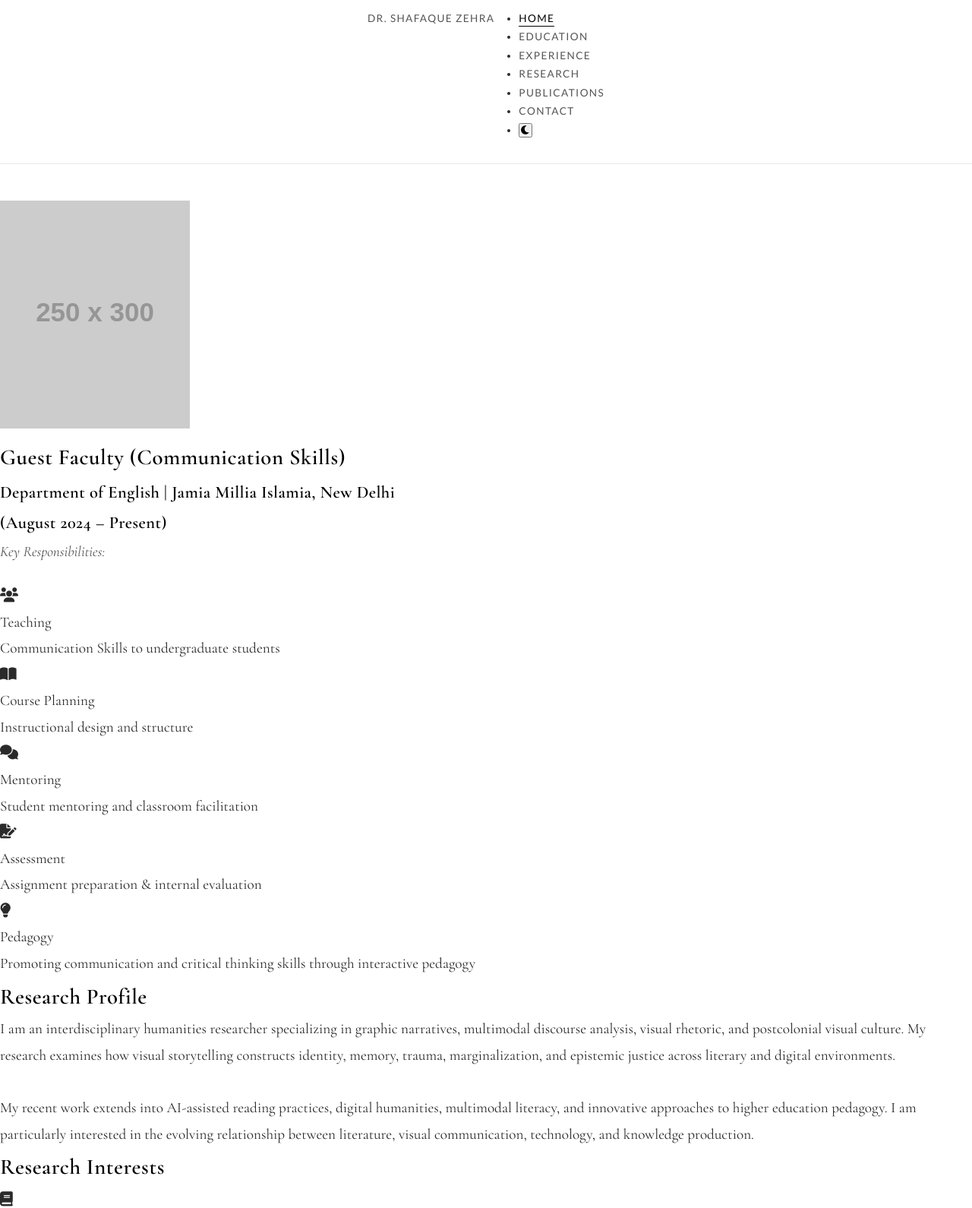
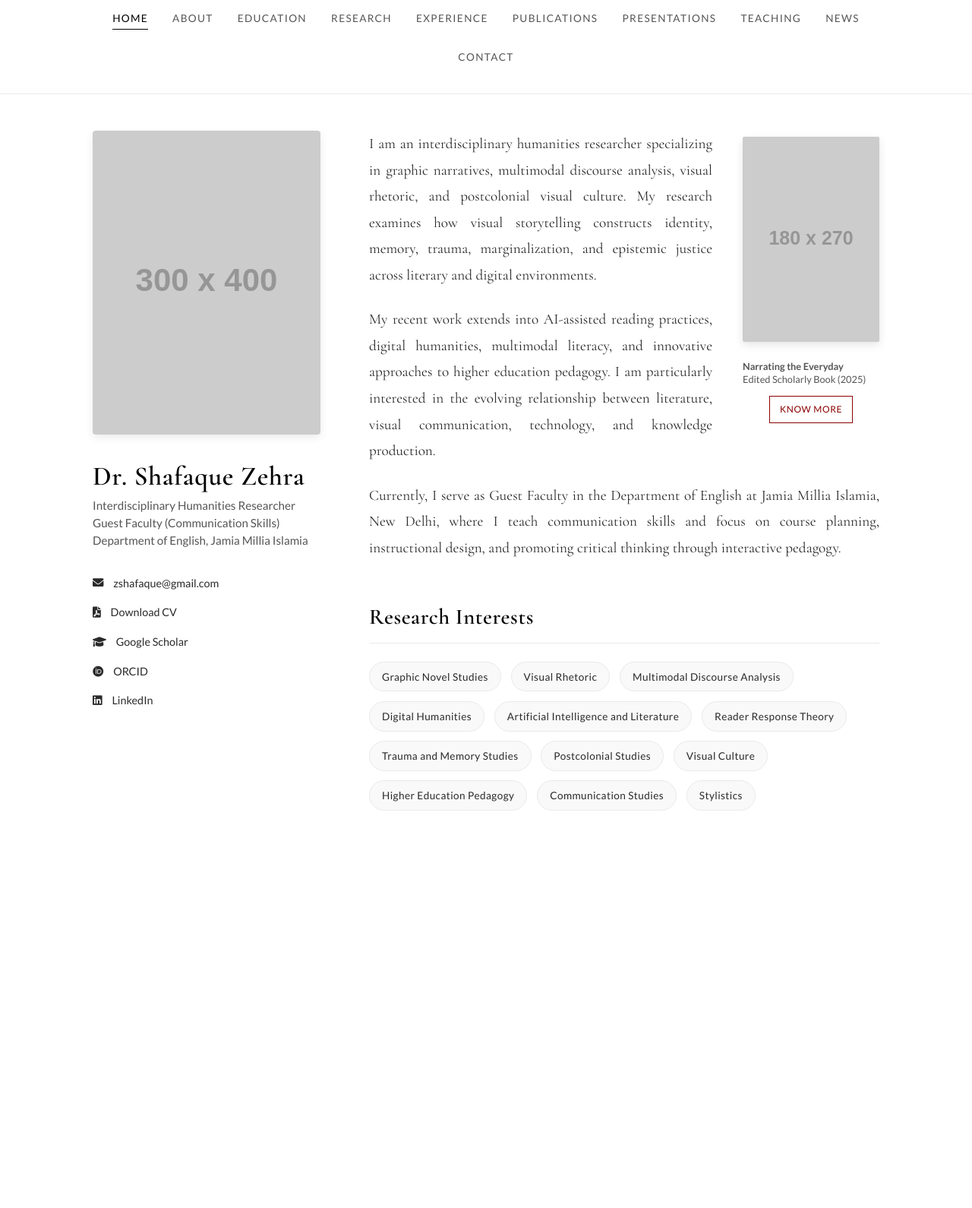
Before and after one commit to drshafaquezehra/drshafaquezehra.github.io, a plain HTML site: page index.html in a window 1280 px wide. Shown: the part 20-1610 px from the top of the page at 76% size. After the commit the page ends 1167 px from the top, so only its background shows below. Drawn offline with nearby package versions, Linux system fonts and the light colour scheme; placeholder pictures from the web are drawn by us.

Commit message:
Update index.html

```diff
--- a/index.html
+++ b/index.html
@@ -1,7 +1,8 @@
 <!DOCTYPE html>
-<html lang="en" data-theme="light">
+<html lang="en">
 <head>
     <meta charset="UTF-8">
+    <meta name="viewport" content="width=device-width, initial-scale=1.0">
     <title>Dr. Shafaque Zehra | Home</title>
     <link rel="stylesheet" href="style.css">
     <link href="https://cdnjs.cloudflare.com/ajax/libs/font-awesome/6.0.0/css/all.min.css" rel="stylesheet">
@@ -9,81 +10,70 @@
 <body>
     <nav class="navbar">
         <div class="nav-content">
-            <a href="index.html" class="logo">Dr. Shafaque Zehra</a>
-            <ul class="nav-links">
-                <li><a href="index.html" class="active">Home</a></li>
-                <li><a href="education.html">Education</a></li>
-                <li><a href="experience.html">Experience</a></li>
-                <li><a href="research.html">Research</a></li>
-                <li><a href="publications.html">Publications</a></li>
-                <li><a href="contact.html">Contact</a></li>
-                <li><button id="theme-toggle"><i class="fas fa-moon"></i></button></li>
-            </ul>
+            <a href="index.html" class="active">Home</a>
+            <a href="about.html">About</a>
+            <a href="education.html">Education</a>
+            <a href="research.html">Research</a>
+            <a href="experience.html">Experience</a>
+            <a href="publications.html">Publications</a>
+            <a href="presentations.html">Presentations</a>
+            <a href="teaching.html">Teaching</a>
+            <a href="news.html">News</a>
+            <a href="contact.html">Contact</a>
         </div>
     </nav>
 
-    <main class="container">
-        <!-- Photograph & Intro Section -->
-        <div class="profile-layout">
-            <div class="profile-img">
-                <img src="profile-photo.jpg" alt="Dr. Shafaque Zehra" onerror="this.src='https://via.placeholder.com/250x300?text=Upload+profile-photo.jpg'">
+    <div class="layout-wrapper">
+        <!-- Sidebar with Photo and Quick Links -->
+        <aside class="sidebar">
+            <img src="Profile Photo.jpg" alt="Dr. Shafaque Zehra" class="profile-pic" onerror="this.src='https://via.placeholder.com/300x400?text=Profile+Photo'">
+            <h1>Dr. Shafaque Zehra</h1>
+            <p class="designation">
+                Interdisciplinary Humanities Researcher<br>
+                Guest Faculty (Communication Skills)<br>
+                Department of English, Jamia Millia Islamia
+            </p>
+            <div class="quick-links">
+                <a href="mailto:zshafaque@gmail.com"><i class="fas fa-envelope"></i> zshafaque@gmail.com</a>
+                <a href="Resume_Dr%20Shafaque%20Zehra.pdf" download><i class="fas fa-file-pdf"></i> Download CV</a>
+                <a href="https://scholar.google.com/citations?user=N5JJjjAAAAAJ" target="_blank"><i class="fas fa-graduation-cap"></i> Google Scholar</a>
+                <a href="https://orcid.org/0009-0004-7044-670X" target="_blank"><i class="fab fa-orcid"></i> ORCID</a>
+                <a href="https://www.linkedin.com/in/dr-shafaque-zehra-86493b15a" target="_blank"><i class="fab fa-linkedin"></i> LinkedIn</a>
             </div>
-            <div class="profile-intro">
-                <h2>Guest Faculty (Communication Skills)</h2>
-                <h3>Department of English | Jamia Millia Islamia, New Delhi <br> (August 2024 – Present)</h3>
-                <p style="margin-bottom: 1.5rem; font-style: italic; color: var(--text-muted);">Key Responsibilities:</p>
+        </aside>
 
-                <div class="grid-container" style="margin-top: 0;">
-                    <div class="animated-box">
-                        <i class="fas fa-users"></i>
-                        <p>Teaching</p>
-                        <span>Communication Skills to undergraduate students</span>
-                    </div>
-                    <div class="animated-box">
-                        <i class="fas fa-book-open"></i>
-                        <p>Course Planning</p>
-                        <span>Instructional design and structure</span>
-                    </div>
-                    <div class="animated-box">
-                        <i class="fas fa-comments"></i>
-                        <p>Mentoring</p>
-                        <span>Student mentoring and classroom facilitation</span>
-                    </div>
-                    <div class="animated-box">
-                        <i class="fas fa-file-signature"></i>
-                        <p>Assessment</p>
-                        <span>Assignment preparation & internal evaluation</span>
-                    </div>
-                    <div class="animated-box" style="grid-column: 1 / -1;">
-                        <i class="fas fa-lightbulb"></i>
-                        <p>Pedagogy</p>
-                        <span>Promoting communication and critical thinking skills through interactive pedagogy</span>
-                    </div>
+        <!-- Main Content Area with Continuous Text and Floating Book -->
+        <main class="content">
+            <div class="continuous-text">
+                <div class="floating-book">
+                    <img src="Narrating The Everyday.jpg" alt="Narrating the Everyday" onerror="this.src='https://via.placeholder.com/180x270?text=Book+Cover'">
+                    <p class="caption"><strong>Narrating the Everyday</strong><br>Edited Scholarly Book (2025)</p>
+                    <a href="publications.html" class="btn-know-more">Know More</a>
                 </div>
+
+                <p>I am an interdisciplinary humanities researcher specializing in graphic narratives, multimodal discourse analysis, visual rhetoric, and postcolonial visual culture. My research examines how visual storytelling constructs identity, memory, trauma, marginalization, and epistemic justice across literary and digital environments.</p>
+
+                <p>My recent work extends into AI-assisted reading practices, digital humanities, multimodal literacy, and innovative approaches to higher education pedagogy. I am particularly interested in the evolving relationship between literature, visual communication, technology, and knowledge production.</p>
+
+                <p>Currently, I serve as Guest Faculty in the Department of English at Jamia Millia Islamia, New Delhi, where I teach communication skills and focus on course planning, instructional design, and promoting critical thinking through interactive pedagogy.</p>
             </div>
-        </div>
 
-        <h2 class="section-title">Research Profile</h2>
-        <p>I am an interdisciplinary humanities researcher specializing in graphic narratives, multimodal discourse analysis, visual rhetoric, and postcolonial visual culture. My research examines how visual storytelling constructs identity, memory, trauma, marginalization, and epistemic justice across literary and digital environments.</p>
-        <br>
-        <p>My recent work extends into AI-assisted reading practices, digital humanities, multimodal literacy, and innovative approaches to higher education pedagogy. I am particularly interested in the evolving relationship between literature, visual communication, technology, and knowledge production.</p>
-
-        <h2 class="section-title">Research Interests</h2>
-        <div class="grid-container">
-            <div class="animated-box"><i class="fas fa-book"></i><p>Graphic Novel Studies</p></div>
-            <div class="animated-box"><i class="fas fa-eye"></i><p>Visual Rhetoric</p></div>
-            <div class="animated-box"><i class="fas fa-project-diagram"></i><p>Multimodal Discourse</p></div>
-            <div class="animated-box"><i class="fas fa-laptop-code"></i><p>Digital Humanities</p></div>
-            <div class="animated-box"><i class="fas fa-robot"></i><p>AI & Literature</p></div>
-            <div class="animated-box"><i class="fas fa-user-check"></i><p>Reader Response Theory</p></div>
-            <div class="animated-box"><i class="fas fa-brain"></i><p>Trauma & Memory</p></div>
-            <div class="animated-box"><i class="fas fa-globe-asia"></i><p>Postcolonial Studies</p></div>
-            <div class="animated-box"><i class="fas fa-palette"></i><p>Visual Culture</p></div>
-            <div class="animated-box"><i class="fas fa-chalkboard-teacher"></i><p>Higher Ed Pedagogy</p></div>
-            <div class="animated-box"><i class="fas fa-comments"></i><p>Communication</p></div>
-            <div class="animated-box"><i class="fas fa-pen-nib"></i><p>Stylistics</p></div>
-        </div>
-    </main>
-    <script src="script.js"></script>
+            <h2 class="section-heading">Research Interests</h2>
+            <div class="tag-grid">
+                <span class="tag">Graphic Novel Studies</span>
+                <span class="tag">Visual Rhetoric</span>
+                <span class="tag">Multimodal Discourse Analysis</span>
+                <span class="tag">Digital Humanities</span>
+                <span class="tag">Artificial Intelligence and Literature</span>
+                <span class="tag">Reader Response Theory</span>
+                <span class="tag">Trauma and Memory Studies</span>
+                <span class="tag">Postcolonial Studies</span>
+                <span class="tag">Visual Culture</span>
+                <span class="tag">Higher Education Pedagogy</span>
+                <span class="tag">Communication Studies</span>
+                <span class="tag">Stylistics</span>
+            </div>
+        </main>
+    </div>
 </body>
 </html>
```
